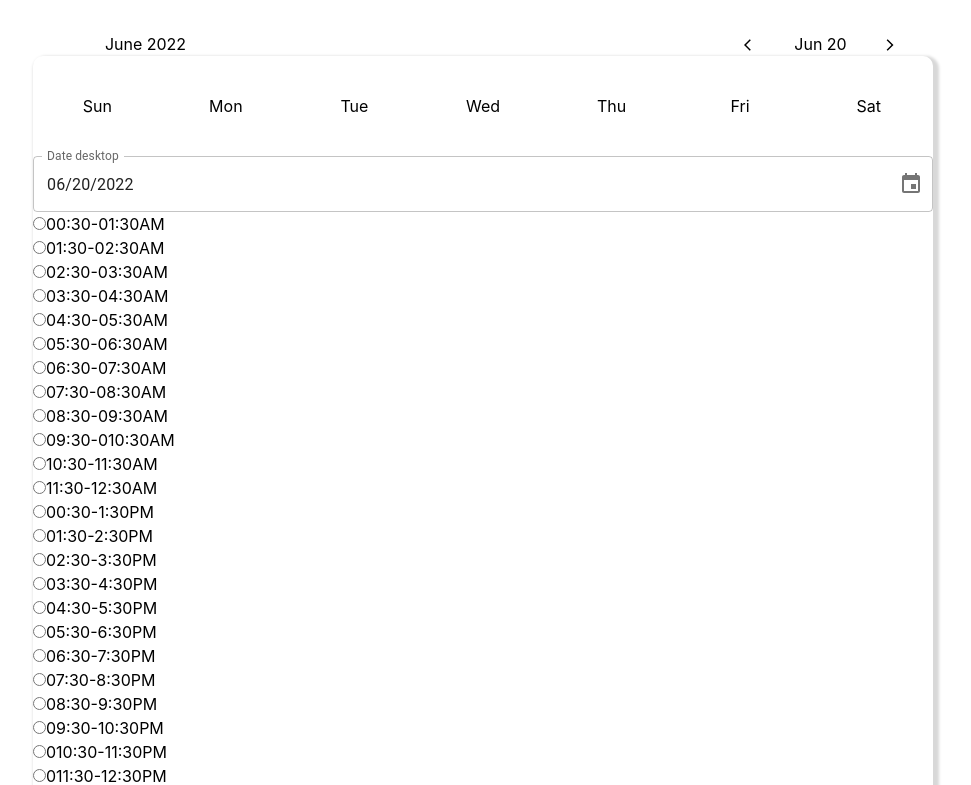
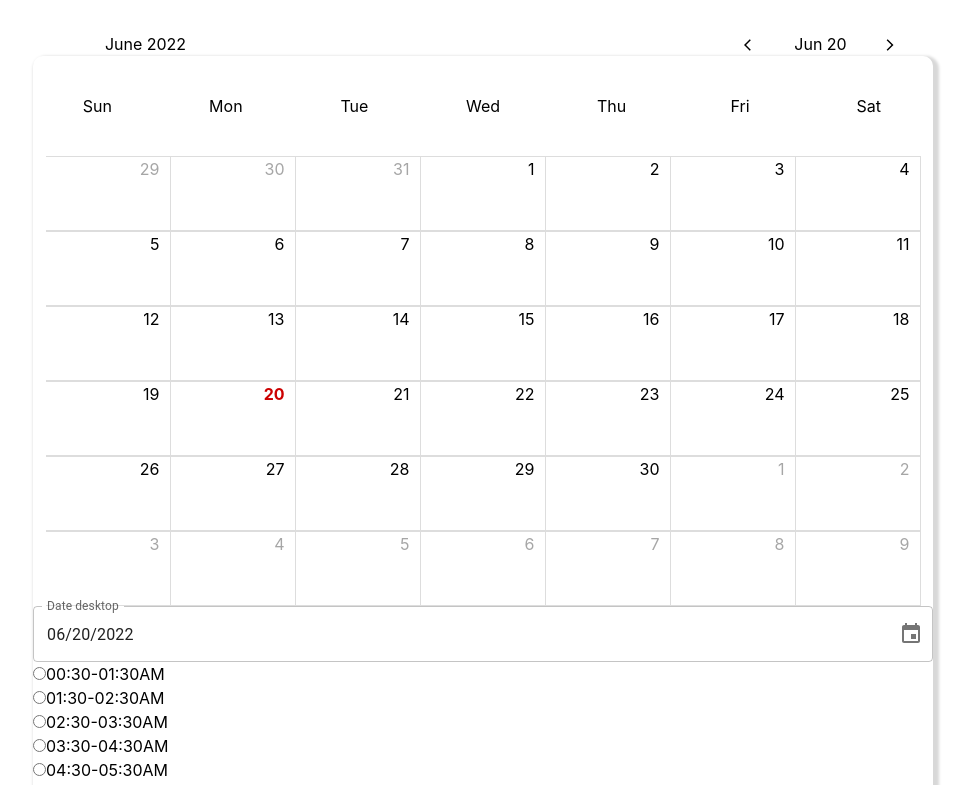
Before and after one commit to rajeshmn47/calender_with_nextjs, a Next.js app: page / in a window 1280 px wide. Shown: the top 785 px of the page, without its empty margins (157-1128 px from the left). Built offline with nearby package versions, Linux system fonts and the light colour scheme.

Commit message:
make it better

```diff
--- a/pages/components/calendar-days.js
+++ b/pages/components/calendar-days.js
@@ -7,13 +7,15 @@ import {useState,useEffect} from 'react';
 
 export default function CalendarDays(props) {
   const [value, setValue] =useState(props.day);
-  const [calenderdays, setCalenderdays] =useState(props.day);
+  const [calenderdays, setCalenderdays] =useState();
   const [timings, setTimings] =useState(props.day);
   const[task,setTask]=useState()
 
 const time=new Array(24).fill(null)
   const firstDayOfMonth = new Date(props.day.getFullYear(), props.day.getMonth(), 1);
   const weekdayOfFirstDay = firstDayOfMonth.getDay();
+
+useEffect(()=>{
   var currentDays = [];
   function bcg(){
 
@@ -41,17 +43,16 @@ function bcg(){
       currentDays.push(calendarDay);
     }
   }
-
+  bcg()
+  setCalenderdays(currentDays)
+},[])
   const handleChange = (newValue) => {
     console.log(newValue.getDate(),newValue.getDay(),'rajesh')
     setValue(newValue)
     const day={year:newValue.getFullYear(),month:newValue.getMonth(),number:newValue.getDate()}
     props.changeCurrentDay(day)
   };
-useEffect(()=>{
-  bcg()
-  setCalenderdays(currentDays)
-},[])
+
   const  handlesubmit=(e)=>{
 e.preventDefault()
 console.log('raesh')
@@ -67,7 +68,7 @@ garuda.forEach(element,index => {
     <>
     <div className="table-content">
       {
-        currentDays.map((day) => {
+        calenderdays?.map((day) => {
           return (
             <div className={"calendar-day" + (day.currentMonth ? " current" : "") + (day.selected ? " selected" : "")}
                   onClick={() => props.changeCurrentDay(day)}>
```
Lines whose indentation alone changed are shown as unchanged.
